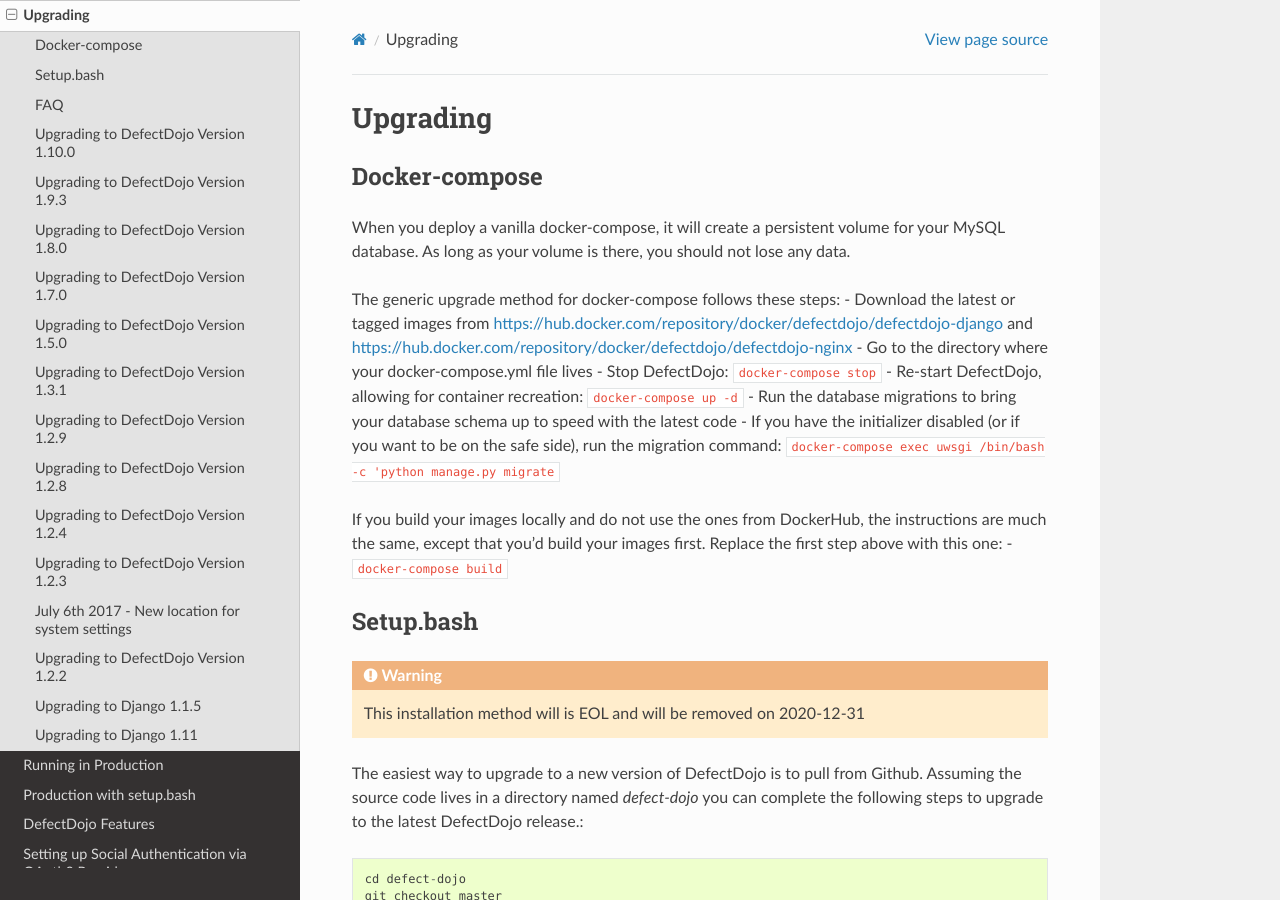
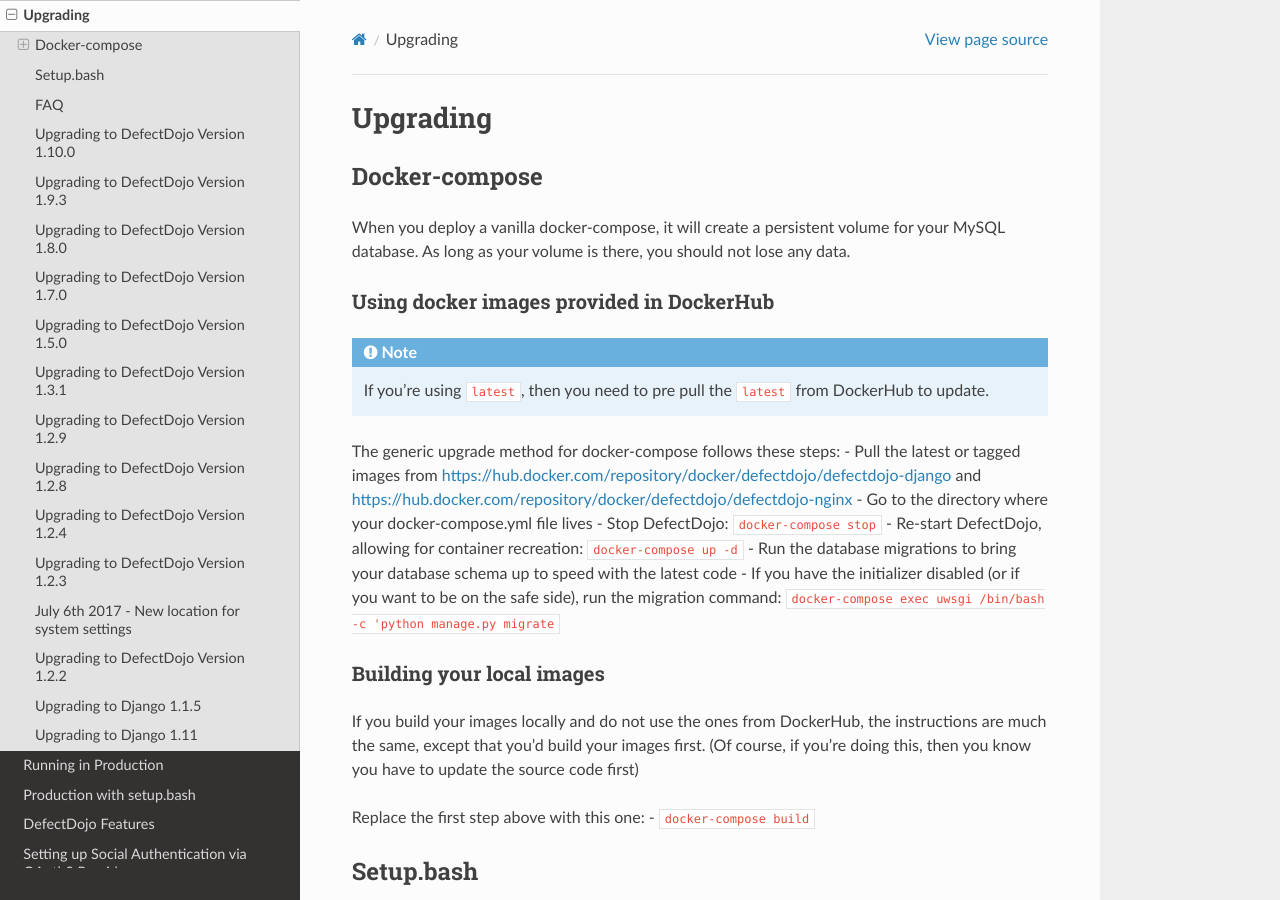
Before and after one commit to DefectDojo/Documentation, a Sphinx documentation site: the page built from docs/upgrading.rst, in a window 1280 px wide and 900 px high. Built offline with Sphinx 7.4.7 and the Read the Docs theme 2.0.0, drawn with Linux system fonts in a browser that asks for light colours.

Commit message:
minor edits

```diff
--- a/docs/upgrading.rst
+++ b/docs/upgrading.rst
@@ -4,17 +4,28 @@
 --------------
 When you deploy a vanilla docker-compose, it will create a persistent volume for your MySQL database. As long as your volume is there, you should not lose any data.
 
+Using docker images provided in DockerHub
+^^^^^^^^^^^^^^^^^^^^^^^^^^^^^^^^^^^^^^^^^
+
+.. note::
+   If you're using ``latest``, then you need to pre pull the ``latest`` from DockerHub to update.
+
 The generic upgrade method for docker-compose follows these steps:
-- Download the latest or tagged images from https://hub.docker.com/repository/docker/defectdojo/defectdojo-django and https://hub.docker.com/repository/docker/defectdojo/defectdojo-nginx
+- Pull the latest or tagged images from https://hub.docker.com/repository/docker/defectdojo/defectdojo-django and https://hub.docker.com/repository/docker/defectdojo/defectdojo-nginx
 - Go to the directory where your docker-compose.yml file lives
 - Stop DefectDojo: ``docker-compose stop``
 - Re-start DefectDojo, allowing for container recreation: ``docker-compose up -d``
 - Run the database migrations to bring your database schema up to speed with the latest code
 - If you have the initializer disabled (or if you want to be on the safe side), run the migration command: ``docker-compose exec uwsgi /bin/bash -c 'python manage.py migrate``
 
-If you build your images locally and do not use the ones from DockerHub, the instructions are much the same, except that you'd build your images first.
+Building your local images
+^^^^^^^^^^^^^^^^^^^^^^^^^^
+
+If you build your images locally and do not use the ones from DockerHub, the instructions are much the same, except that you'd build your images first. (Of course, if you're doing this, then you know you have to update the source code first)
+
 Replace the first step above with this one:
 - ``docker-compose build``
+
 
 Setup.bash
 ----------
```
